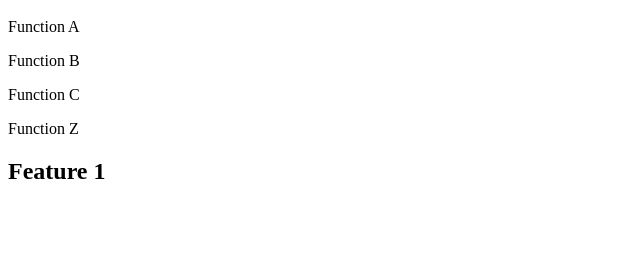
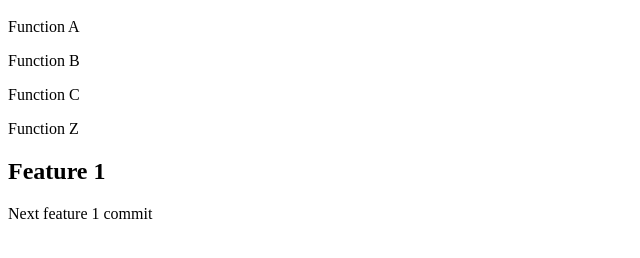
Before and after one commit to T3-Campus/t3camp_extensiondev_git, a plain HTML site: page index.html in a window 1280 px wide. Shown: the part 48-306 px from the top of the page, without its empty margins (0-640 px from the left). Drawn offline with Linux system fonts and the light colour scheme.

Commit message:
Add a new paragraph

```diff
--- a/index.html
+++ b/index.html
@@ -5,4 +5,5 @@
 <p>Function Z</p>
 <div class="feature1">
     <h2>Feature 1</h2>
+    <p>Next feature 1 commit</p>
 </div>
```
